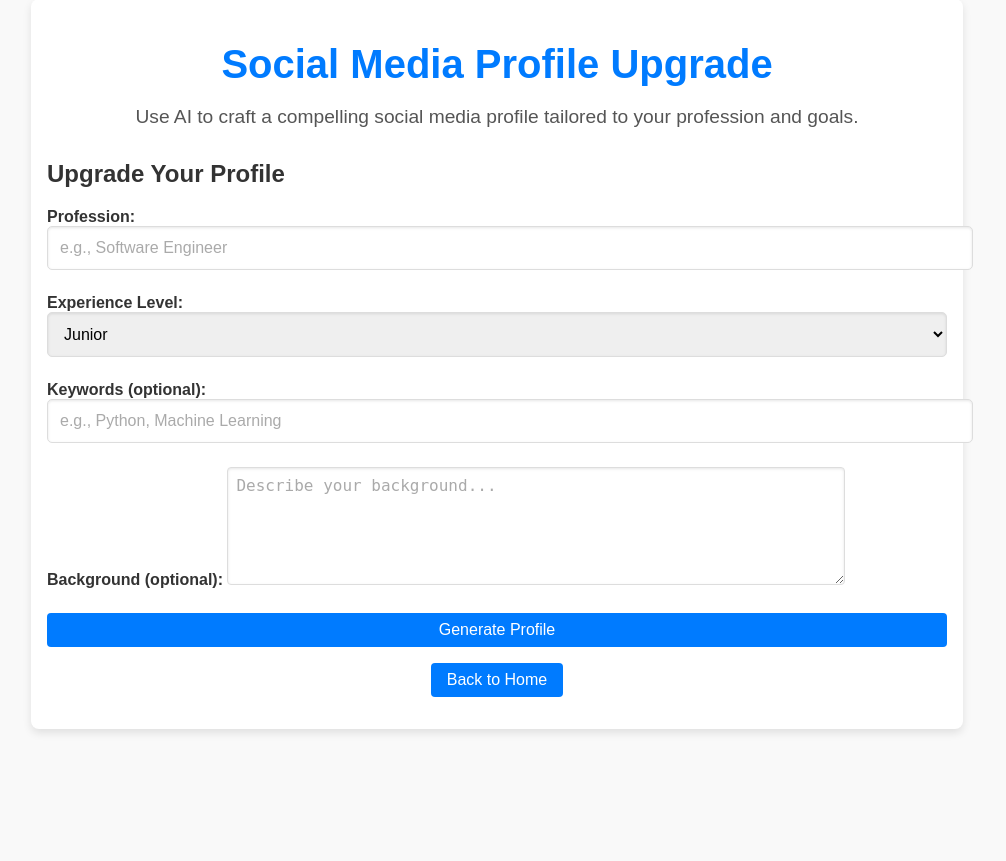
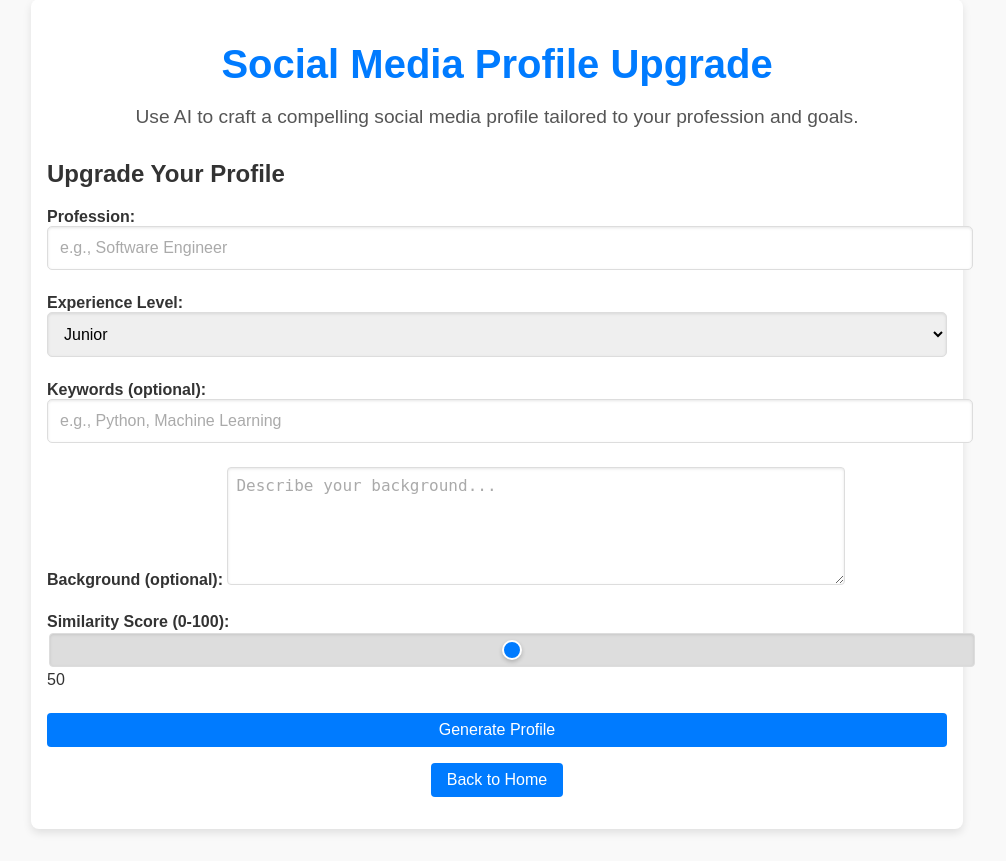
Before and after one commit to omarkhater-school/automated_profile_generator, a Flask app: page /social-profile-upgrade in a window 1280 px wide. Shown: the part 33-894 px from the top of the page, without its empty margins (143-1149 px from the left). Before the commit the page ends 766 px from the top, so only its background shows below. Run offline with Flask 3, Linux system fonts and the light colour scheme.

Commit message:
Add sliding bar for Similarity Score Threshold

```diff
--- a/templates/social-profile-upgrade.html
+++ b/templates/social-profile-upgrade.html
@@ -40,6 +40,14 @@
                 <div class="form-group">
                     <label for="background">Background (optional):</label>
                     <textarea id="background" name="background" placeholder="Describe your background..."></textarea>
+                </div>
+
+                <!-- Similarity Score Sliding Bar -->
+                <div class="form-group">
+                    <label for="similarity-score">Similarity Score (0-100):</label>
+                    <input type="range" id="similarity-score" name="similarity-score" min="0" max="100" value="50"
+                           oninput="document.getElementById('similarity-value').textContent = this.value">
+                    <span id="similarity-value">50</span>
                 </div>
 
                 <button type="submit" class="button">Generate Profile</button>
```
